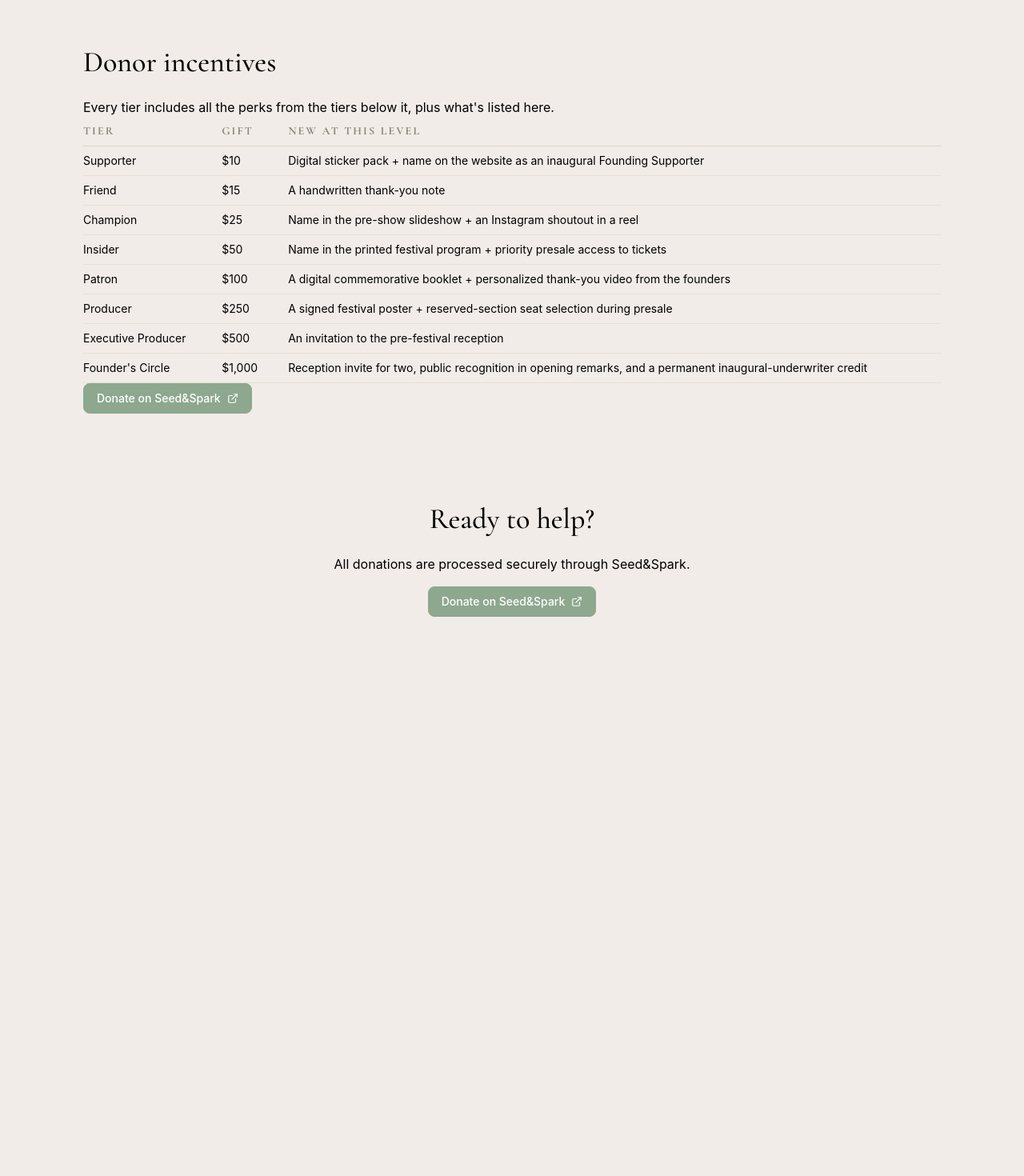
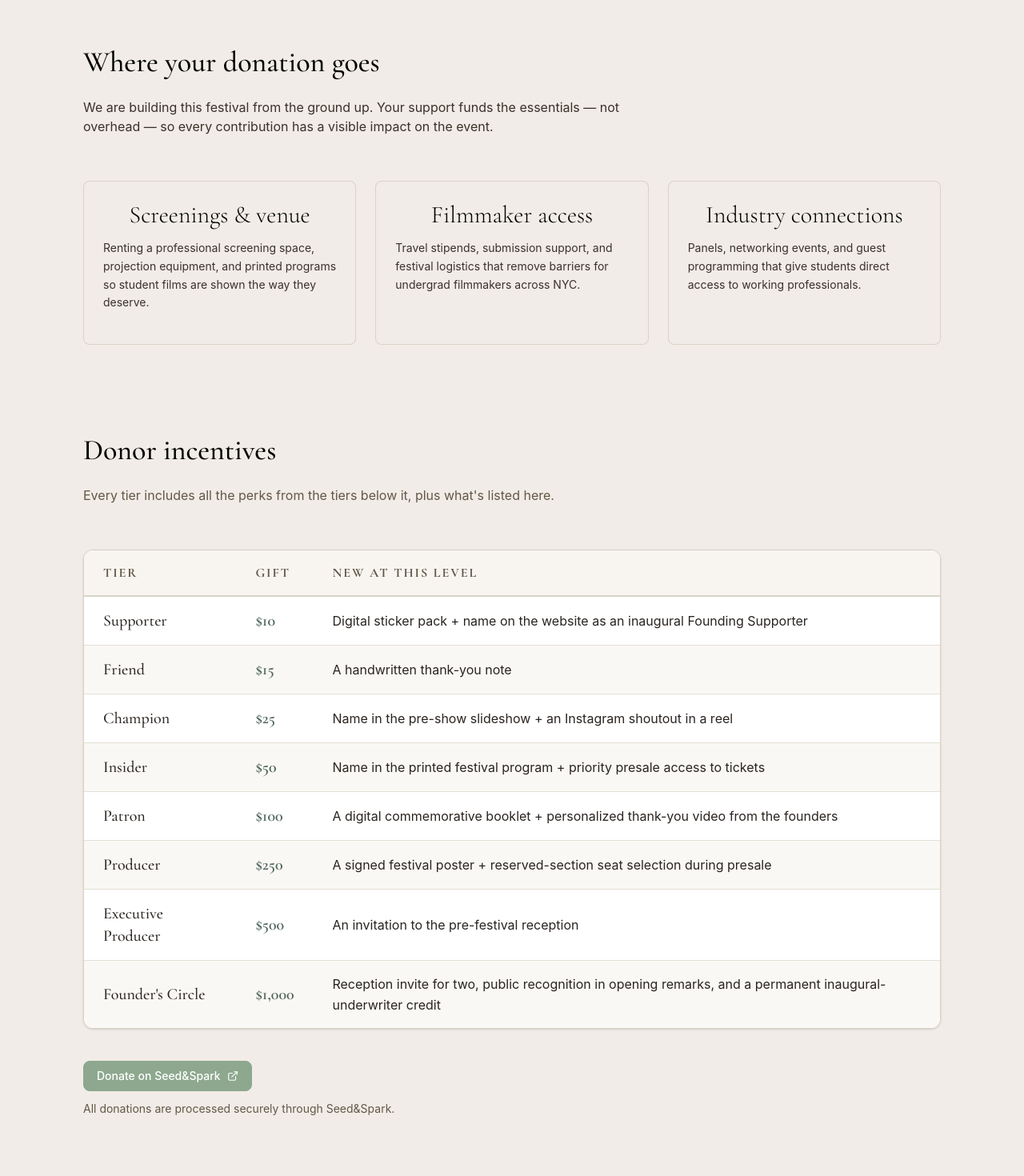
Before and after one commit to Kique9598/liberty_film_festival, a React (Vite) app: page /donate in a window 1280 px wide. Shown: the part 480-1950 px from the top of the page at 80% size. Before the commit the page ends 1307 px from the top, so only its background shows below. Built offline with nearby package versions, Linux system fonts and the light colour scheme.

Commit message:
used AI to add content to Donate page

```diff
--- a/package.json
+++ b/package.json
@@ -13,6 +13,7 @@
     "@tailwindcss/vite": "^4.3.2",
     "react": "^19.2.7",
     "react-dom": "^19.2.7",
+    "react-icons": "^5.7.0",
     "react-router-dom": "^7.18.2",
     "tailwindcss": "^4.3.2"
   },
--- a/src/components/Section.tsx
+++ b/src/components/Section.tsx
@@ -1,13 +1,14 @@
 type SectionProps = {
   children?: React.ReactNode;
   className?: string;
-  variant?: "default" | "narrow" | "hero";
+  variant?: "default" | "narrow" | "hero" | "banner";
 };
 
 const variants = {
   default: "max-w-6xl px-6 md:px-10 py-12 md:py-14",
   narrow: "max-w-6xl px-6 md:px-10 py-6 md:py-8",
   hero: "max-w-7xl px-6 md:px-10 py-10 md:py-12",
+  banner: "max-w-7xl px-6 md:px-10 py-16 md:py-24",
 };
 
 const Section = ({
--- a/src/pages/Donate.tsx
+++ b/src/pages/Donate.tsx
@@ -1,12 +1,86 @@
-import React from "react";
 import Section from "../components/Section";
 import HeroButton from "../components/HeroButton";
+const DONATE_LINK =
+  "https://seedandspark.com/fund/liberty-film-festival?token=bf0c826a9df594042974045f508da13c0554cdca4c31ad8dddcd3fdaca56844c";
 
-const rowClass =
-  "border-b border-[#e4e0d4] transition-colors hover:bg-[#5a7a5210]";
-const dataClass = "py-2 pr-8 text-sm";
-const headerClass =
-  "py-2 pr-8 font-cormorant text-left text-sm font-bold uppercase tracking-[0.15em] text-[#8a8578]";
+const impactAreas = [
+  {
+    title: "Screenings & venue",
+    description:
+      "Renting a professional screening space, projection equipment, and printed programs so student films are shown the way they deserve.",
+  },
+  {
+    title: "Filmmaker access",
+    description:
+      "Travel stipends, submission support, and festival logistics that remove barriers for undergrad filmmakers across NYC.",
+  },
+  {
+    title: "Industry connections",
+    description:
+      "Panels, networking events, and guest programming that give students direct access to working professionals.",
+  },
+];
+
+const donorTiers = [
+  {
+    tier: "Supporter",
+    amount: "$10",
+    perks:
+      "Digital sticker pack + name on the website as an inaugural Founding Supporter",
+  },
+  {
+    tier: "Friend",
+    amount: "$15",
+    perks: "A handwritten thank-you note",
+  },
+  {
+    tier: "Champion",
+    amount: "$25",
+    perks:
+      "Name in the pre-show slideshow + an Instagram shoutout in a reel",
+  },
+  {
+    tier: "Insider",
+    amount: "$50",
+    perks:
+      "Name in the printed festival program + priority presale access to tickets",
+  },
+  {
+    tier: "Patron",
+    amount: "$100",
+    perks:
+      "A digital commemorative booklet + personalized thank-you video from the founders",
+  },
+  {
+    tier: "Producer",
+    amount: "$250",
+    perks:
+      "A signed festival poster + reserved-section seat selection during presale",
+  },
+  {
+    tier: "Executive Producer",
+    amount: "$500",
+    perks: "An invitation to the pre-festival reception",
+  },
+  {
+    tier: "Founder's Circle",
+    amount: "$1,000",
+    perks:
+      "Reception invite for two, public recognition in opening remarks, and a permanent inaugural-underwriter credit",
+  },
+];
+
+const wishlistNeeds = [
+  { item: "Venue rental (NYU Skirball)", cost: "$7,500" },
+  { item: "Venue staff & front of house", cost: "$3,600" },
+  { item: "Venue technical crew", cost: "$3,600" },
+  { item: "Theater insurance", cost: "$1,000" },
+  { item: "Marketing", cost: "$1,000" },
+  {
+    item: "Festival materials, programming & experience",
+    cost: "$1,500",
+  },
+];
 
 const Donate = () => {
   return (
@@ -23,97 +97,127 @@ const Donate = () => {
               a real venue, a real audience, and real industry access.
             </p>
             <div className="flex gap-4">
-              <HeroButton link="https://seedandspark.com/fund/liberty-film-festival?token=bf0c826a9df594042974045f508da13c0554cdca4c31ad8dddcd3fdaca56844c">
-                Donate on Seed&Spark
-              </HeroButton>
+              <HeroButton link={DONATE_LINK}>Donate on Seed&Spark</HeroButton>
             </div>
           </div>
           <div className="flex-2/5"></div>
         </div>
       </Section>
       <Section>
-        <h2>Donor incentives</h2>
-        <span>
-          Every tier includes all the perks from the tiers below it, plus what's
-          listed here.
-        </span>
-        <table className="border-collapse">
-          <tr className="border-b border-[#d8d4c8]">
-            <th className={headerClass}>TIER</th>
-            <th className={headerClass}>GIFT</th>
-            <th className={headerClass}>NEW AT THIS LEVEL</th>
-          </tr>
-          <tr className={rowClass}>
-            <td className={dataClass}>Supporter</td>
-            <td className={dataClass}>$10</td>
-            <td className={dataClass}>
-              Digital sticker pack + name on the website as an inaugural
-              Founding Supporter
-            </td>
-          </tr>
-          <tr className={rowClass}>
-            <td className={dataClass}>Friend</td>
-            <td className={dataClass}>$15</td>
-            <td className={dataClass}>A handwritten thank-you note</td>
-          </tr>
-          <tr className={rowClass}>
-            <td className={dataClass}>Champion</td>
-            <td className={dataClass}>$25</td>
-            <td className={dataClass}>
-              Name in the pre-show slideshow + an Instagram shoutout in a reel
-            </td>
-          </tr>
-          <tr className={rowClass}>
-            <td className={dataClass}>Insider</td>
-            <td className={dataClass}>$50</td>
-            <td className={dataClass}>
-              Name in the printed festival program + priority presale access to
-              tickets
-            </td>
-          </tr>
-          <tr className={rowClass}>
-            <td className={dataClass}>Patron</td>
-            <td className={dataClass}>$100</td>
-            <td className={dataClass}>
-              A digital commemorative booklet + personalized thank-you video
-              from the founders
-            </td>
-          </tr>
-          <tr className={rowClass}>
-            <td className={dataClass}>Producer</td>
-            <td className={dataClass}>$250</td>
-            <td className={dataClass}>
-              A signed festival poster + reserved-section seat selection during
-              presale
-            </td>
-          </tr>
-          <tr className={rowClass}>
-            <td className={dataClass}>Executive Producer</td>
-            <td className={dataClass}>$500</td>
-            <td className={dataClass}>
-              An invitation to the pre-festival reception
-            </td>
-          </tr>
-          <tr className={rowClass}>
-            <td className={dataClass}>Founder's Circle</td>
-            <td className={dataClass}>$1,000</td>
-            <td className={dataClass}>
-              Reception invite for two, public recognition in opening remarks,
-              and a permanent inaugural-underwriter credit
-            </td>
-          </tr>
-        </table>
-        <HeroButton link="https://seedandspark.com/fund/liberty-film-festival?token=bf0c826a9df594042974045f508da13c0554cdca4c31ad8dddcd3fdaca56844c">
-          Donate on Seed&Spark
-        </HeroButton>
+        <div className="flex flex-col gap-10">
+          <div className="max-w-2xl">
+            <h2>Where your donation goes</h2>
+            <p className="mb-0 text-[#3a312a]">
+              We are building this festival from the ground up. Your support
+              funds the essentials — not overhead — so every contribution has a
+              visible impact on the event.
+            </p>
+          </div>
+          <div className="grid grid-cols-1 gap-6 md:grid-cols-3">
+            {impactAreas.map(({ title, description }) => (
+              <div
+                key={title}
+                className="flex flex-col gap-3 rounded-lg border border-[#c8baa8]/50 bg-[#F1ECE7] p-6"
+              >
+                <h4 className="text-left text-2xl">{title}</h4>
+                <p className="mb-0 text-sm leading-relaxed text-[#3a312a]">
+                  {description}
+                </p>
+              </div>
+            ))}
+          </div>
+        </div>
       </Section>
+
       <Section>
-        <h2 className="text-center">Ready to help?</h2>
-        <p className="text-center">All donations are processed securely through Seed&Spark.</p>
-        <div className="m-auto">
-            <HeroButton link="https://seedandspark.com/fund/liberty-film-festival?token=bf0c826a9df594042974045f508da13c0554cdca4c31ad8dddcd3fdaca56844c">
-              Donate on Seed&Spark
+        <div className="flex flex-col gap-10">
+          <div className="max-w-2xl">
+            <h2>Donor incentives</h2>
+            <p className="mb-0 text-[#635748]">
+              Every tier includes all the perks from the tiers below it, plus
+              what's listed here.
+            </p>
+          </div>
+
+          <div className="overflow-x-auto rounded-xl border border-[#d9cfc4] bg-white shadow-sm">
+            <table className="w-full min-w-[680px] border-collapse">
+              <thead>
+                <tr className="border-b-2 border-[#d8d4c8] bg-[#f8f5f1]">
+                  <th className="px-6 py-4 text-left font-cormorant text-base font-bold uppercase tracking-[0.12em] text-[#635748]">
+                    Tier
+                  </th>
+                  <th className="px-6 py-4 text-left font-cormorant text-base font-bold uppercase tracking-[0.12em] text-[#635748]">
+                    Gift
+                  </th>
+                  <th className="px-6 py-4 text-left font-cormorant text-base font-bold uppercase tracking-[0.12em] text-[#635748]">
+                    New at this level
+                  </th>
+                </tr>
+              </thead>
+              <tbody>
+                {donorTiers.map(({ tier, amount, perks }, index) => (
+                  <tr
+                    key={tier}
+                    className={`border-b border-[#e4e0d4] last:border-b-0 ${
+                      index % 2 === 1 ? "bg-[#faf8f5]" : "bg-white"
+                    }`}
+                  >
+                    <td className="px-6 py-4 font-cormorant text-xl font-medium text-[#2a2420]">
+                      {tier}
+                    </td>
+                    <td className="whitespace-nowrap px-6 py-4 font-cormorant text-xl font-semibold text-[#4a6259]">
+                      {amount}
+                    </td>
+                    <td className="px-6 py-4 text-base leading-relaxed text-[#2a2420]">
+                      {perks}
+                    </td>
+                  </tr>
+                ))}
+              </tbody>
+            </table>
+          </div>
+
+          <div className="flex flex-col items-start gap-3">
+            <HeroButton link={DONATE_LINK}>Donate on Seed&Spark</HeroButton>
+            <p className="mb-0 text-sm text-[#635748]">
+              All donations are processed securely through Seed&Spark.
+            </p>
+          </div>
+        </div>
+      </Section>
+
+      <Section>
+        <div className="flex max-w-2xl flex-col gap-8">
+          <div>
+            <h2>Wishlist</h2>
+            <p className="mb-0 text-[#3a312a]">
+              We also maintain a wishlist on Seed&Spark for cash pledges and
+              loan items — specific festival needs you can help cover directly.
+            </p>
+          </div>
+
+          <ul className="flex flex-col border-t border-[#e6ddd4]">
+            {wishlistNeeds.map(({ item, cost }) => (
+              <li
+                key={item}
+                className="flex items-baseline justify-between gap-6 border-b border-[#e6ddd4] py-3"
+              >
+                <span className="text-[#3a312a]">{item}</span>
+                <span className="shrink-0 font-cormorant font-semibold text-[#4a6259]">
+                  {cost}
+                </span>
+              </li>
+            ))}
+          </ul>
+
+          <div className="flex flex-col items-start gap-3">
+            <HeroButton link={DONATE_LINK}>
+              View the Wishlist on Seed&Spark
             </HeroButton>
+            <p className="mb-0 text-sm text-[#635748]">
+              Pledges and loan items are handled on Seed&Spark.
+            </p>
+          </div>
         </div>
       </Section>
     </>
```
Also changed, not shown: src/pages/Home.tsx (+42 -14 lines), 1 other file (tests, documents, lock files or other folders).
